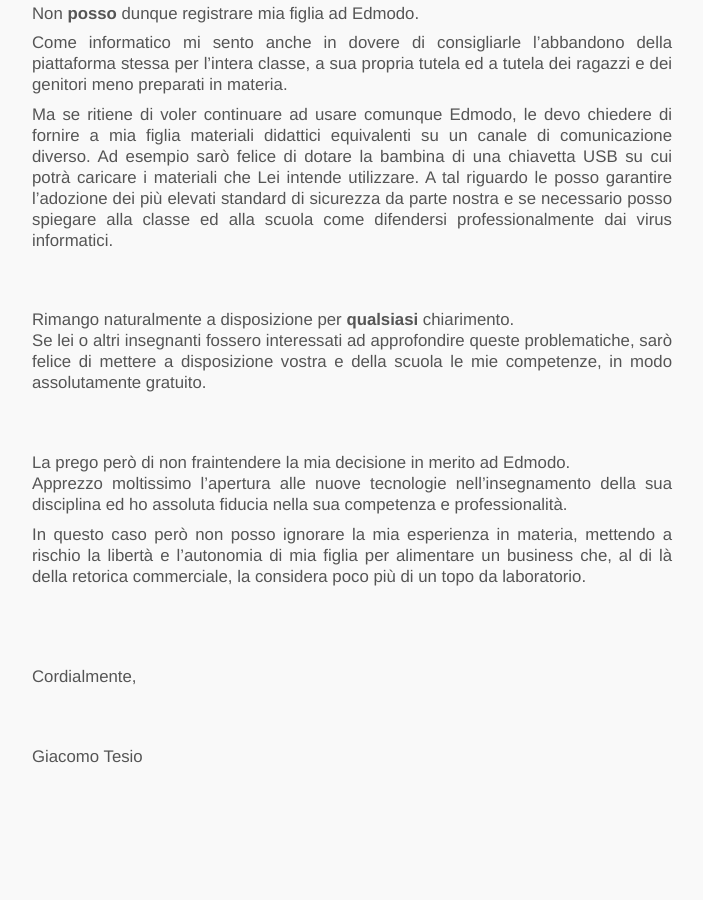
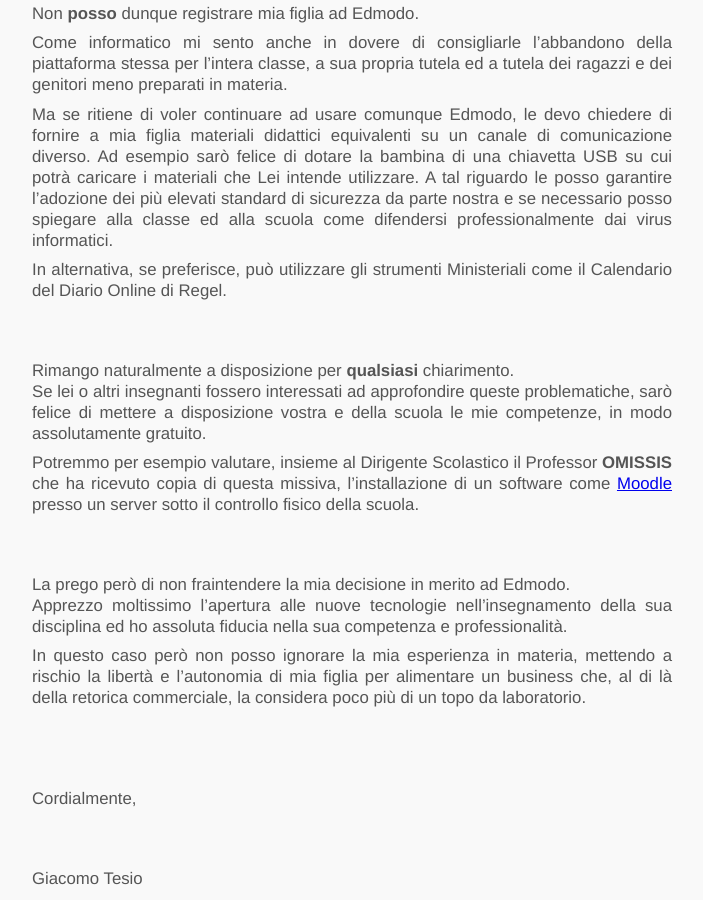
Before and after one commit to Shamar/shamar.github.io, a Jekyll site: the page built from _posts/2019-10-22-gentile-professoressa-non-posso-autorizzare-edmodo-a-profilare-psicologicamente-mia-figlia.markdown, in a window 1280 px wide and 900 px high, scrolled down 2168 px. Shown: the whole window, without its empty margins (288-991 px from the left). Built offline with Jekyll 4.4.1, drawn with Linux system fonts in a browser that asks for light colours.

Commit message:
post: gentile professoressa

```diff
--- a/_posts/2019-10-22-gentile-professoressa-non-posso-autorizzare-edmodo-a-profilare-psicologicamente-mia-figlia.markdown
+++ b/_posts/2019-10-22-gentile-professoressa-non-posso-autorizzare-edmodo-a-profilare-psicologicamente-mia-figlia.markdown
@@ -136,12 +136,20 @@
 posso spiegare alla classe ed alla scuola come difendersi
 professionalmente dai virus informatici.
 
+In alternativa, se preferisce, può utilizzare gli strumenti Ministeriali
+come il Calendario del Diario Online di Regel.
+
 <br/><br/>
 
 Rimango naturalmente a disposizione per **qualsiasi** chiarimento.
 Se lei o altri insegnanti fossero interessati ad approfondire queste
 problematiche, sarò felice di mettere a disposizione vostra e della
 scuola le mie competenze, in modo assolutamente gratuito.
+
+Potremmo per esempio valutare, insieme al Dirigente Scolastico il
+Professor **OMISSIS** che ha ricevuto copia di questa missiva,
+l'installazione di un software come [Moodle](https://moodle.org/)
+presso un server sotto il controllo fisico della scuola.
 
 <br/><br/>
 
```
